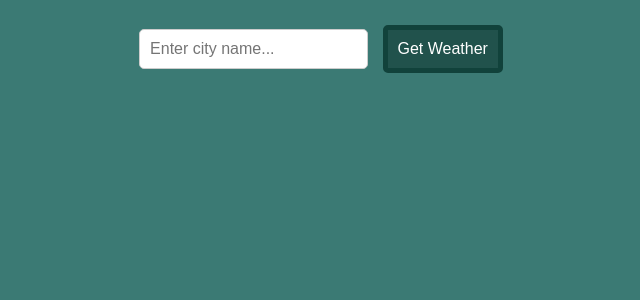
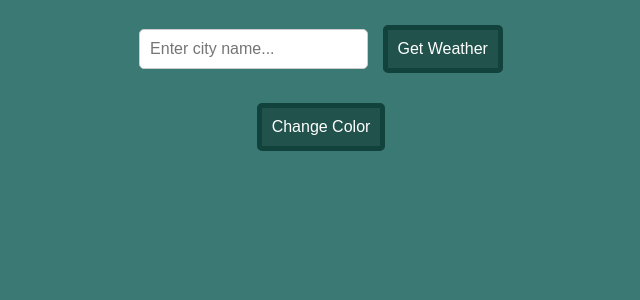
Before and after one commit to HakimM16/Weather-app---Flask-website, a Flask app: page / in a window 1280 px wide. Shown: the part 96-396 px from the top of the page, without its empty margins (319-959 px from the left). Run offline with Flask 3, Linux system fonts and the light colour scheme.

Commit message:
Added option to change colour

```diff
--- a/app.py
+++ b/app.py
@@ -1,5 +1,6 @@
-from flask import Flask, render_template, request
+from flask import Flask, jsonify, render_template, request
 import requests
+import random
 
 app = Flask(__name__)
 
@@ -34,5 +35,10 @@ def get_weather():
         error_message = data.get('message', 'Error fetching data')
         return render_template('index.html', error=error_message)
 
+@app.route('/color')
+def color():
+    shades_of_green = ['#112b28', '#225a53', '#0a3e38', '#117d71', '#449f94', '#43736d']
+    return jsonify(color=random.choice(shades_of_green))
+
 if __name__ == '__main__':
     app.run(debug=True)
--- a/script/index.js
+++ /dev/null
@@ -1,3 +0,0 @@
-document.querySelector('form').addEventListener('submit', () => {
-    document.getElementById('loader').style.display = 'block';
-});
--- /dev/null
+++ b/static/index.js
@@ -0,0 +1,7 @@
+function changeColor() {
+    fetch('/color')
+        .then(response => response.json())
+        .then(data => {
+            document.body.style.backgroundColor = data.color;
+        });
+}
--- a/templates/index.html
+++ b/templates/index.html
@@ -5,6 +5,7 @@
     <meta name="viewport" content="width=device-width, initial-scale=1.0">
     <title>Weather Dashboard</title>
     <link rel="stylesheet" href="/static/styles.css">
+    <script src="/static/index.js"></script>
 </head>
 <body>
     <nav class="nav-bar">
@@ -13,10 +14,9 @@
     <div class="container">
         <form action="/weather" method="POST">
             <input type="text" name="city" placeholder="Enter city name..." required>
-            <button type="submit" onclick="changeColour()">Get Weather</button>
+            <button type="submit">Get Weather</button>
         </form>
-
-        <div id="loader" style="display: none;">Loading...</div>
+        <button onclick="changeColor()">Change Color</button>
 
         {% if weather %}
             <div class="weather">
@@ -28,8 +28,7 @@
         {% elif error %}
             <p class="error">{{ error }}</p>
         {% endif %}
+
     </div>
-
-    <script src="/script/index.js"></script>
 </body>
 </html>
```
Also changed, not shown: static/styles.css (line endings or trailing spaces).
